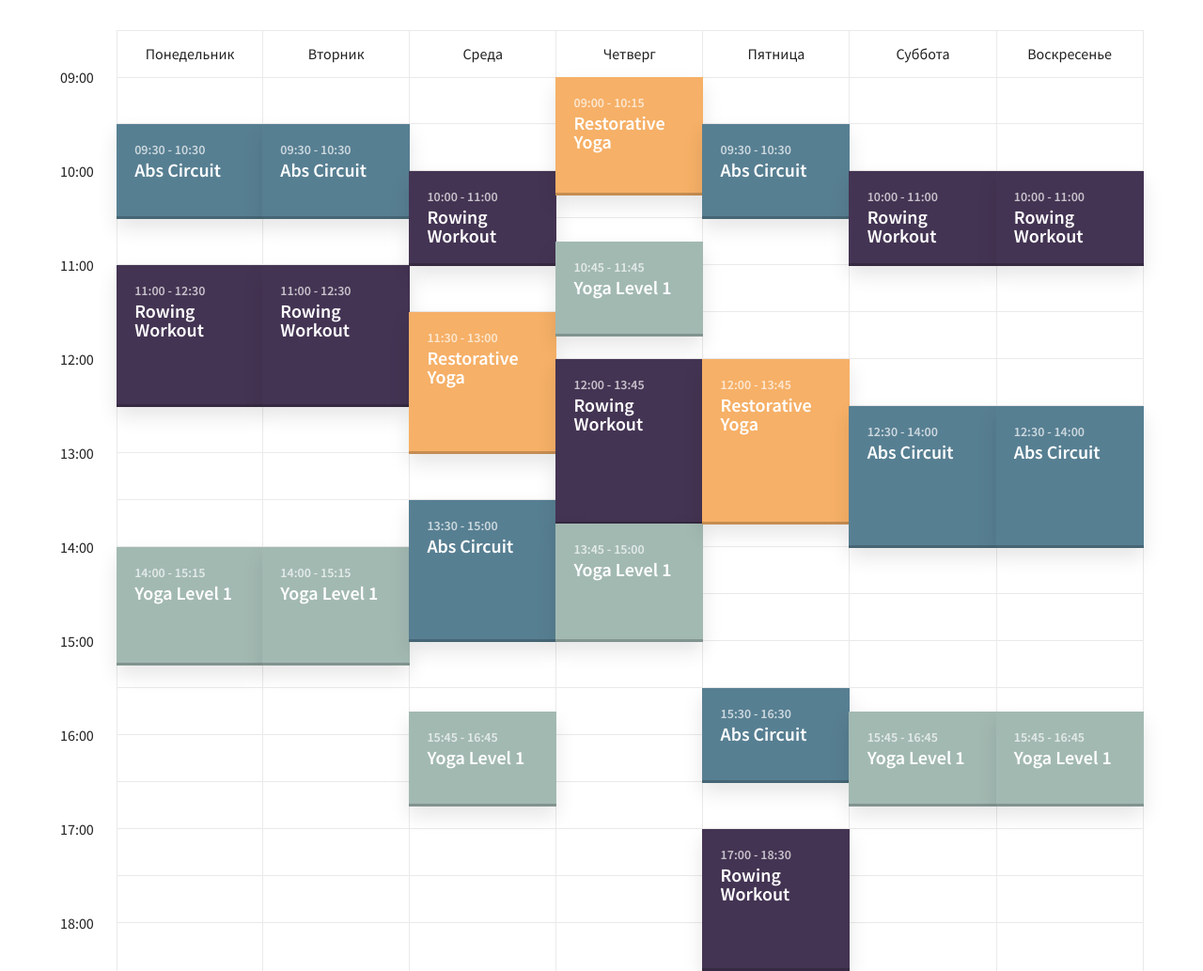
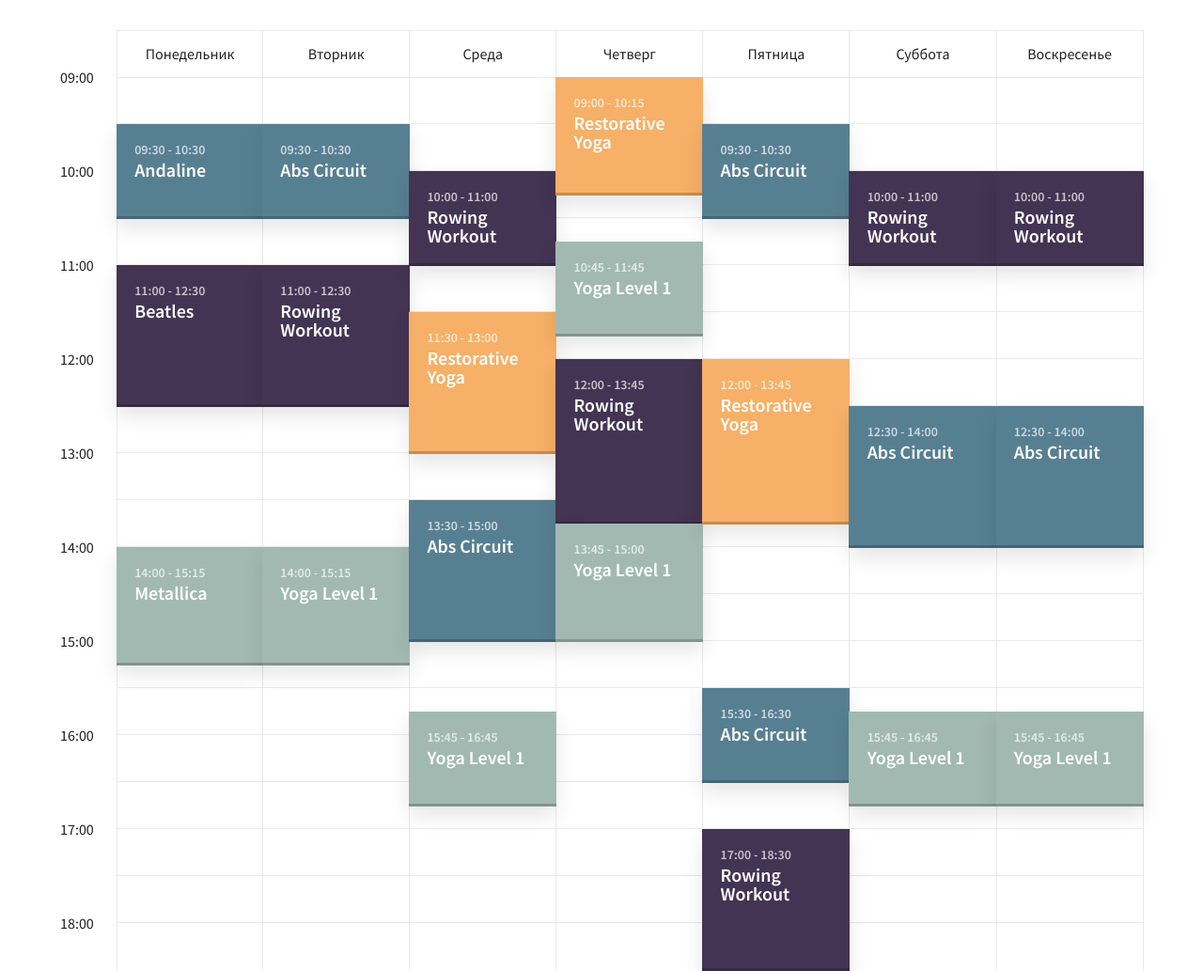
Before and after one commit to DanielKorow/Interactivatimetable, a Django app: page /schedule/ in a window 1280 px wide. Shown: the top 1033 px of the page at 94% size. Run offline with Django 3.2, Linux system fonts and the light colour scheme; some libraries are stand-ins or nearby versions.

Commit message:
Пока работает

```diff
--- a/timetable/templates/timetable/index.html
+++ b/timetable/templates/timetable/index.html
@@ -44,19 +44,19 @@
 				<ul>
 					<li class="single-event" data-start="09:30" data-end="10:30" data-content="event-abs-circuit" data-event="event-1">
 						<a href="#0">
-							<em class="event-name">Abs Circuit</em>
+							<em class="event-name">Andaline</em>
 						</a>
 					</li>
 
 					<li class="single-event" data-start="11:00" data-end="12:30" data-content="event-rowing-workout" data-event="event-2">
 						<a href="#0">
-							<em class="event-name">Rowing Workout</em>
+							<em class="event-name">Beatles</em>
 						</a>
 					</li>
 
 					<li class="single-event" data-start="14:00" data-end="15:15"  data-content="event-yoga-1" data-event="event-3">
 						<a href="#0">
-							<em class="event-name">Yoga Level 1</em>
+							<em class="event-name">Metallica</em>
 						</a>
 					</li>
 				</ul>
```
Also changed, not shown: timetable/scripts/ExtCalendar.py (+12 -0 lines).
